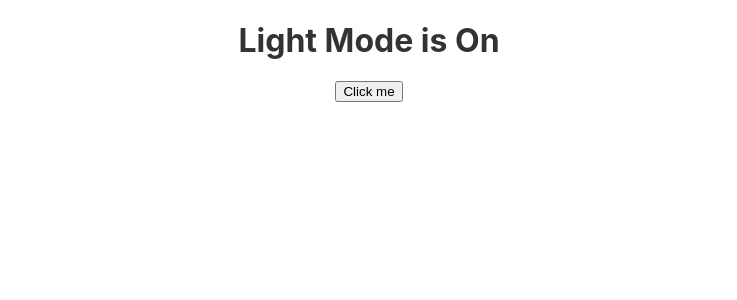
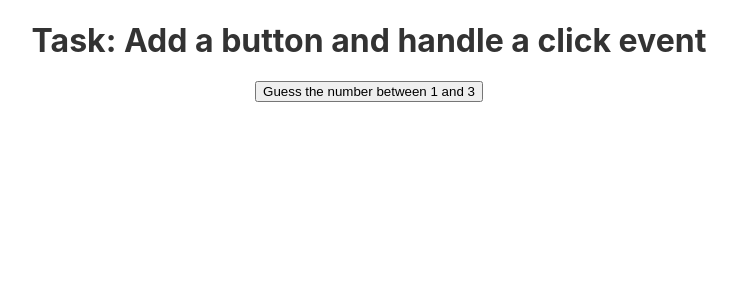
Before and after one commit to devandri/basic-react, a React (Create React App) app: page / in a window 1280 px wide. Shown: the top 300 px of the page, without its empty margins (271-1008 px from the left). Built offline with nearby package versions, Linux system fonts and the light colour scheme.

Commit message:
practice(data&state): dynamic event

```diff
--- a/src/App.js
+++ b/src/App.js
@@ -10,6 +10,7 @@
 import Card from './components/Card';
 import ClickExample from './components/ClickExample';
 import ModeToggler from './components/ModeToggler';
+import DynamicEvent from './components/DynamicEvent';
 
 const bool = true
 const str1 = "Just"
@@ -79,7 +80,8 @@
       {/* <PracticeComponentProperties /> */}
       {/* <MultipleComponent /> */}
       {/* <ClickExample /> */}
-      <ModeToggler />
+      {/* <ModeToggler /> */}
+      <DynamicEvent />
     </div>
   )
 }
--- /dev/null
+++ b/src/components/DynamicEvent.js
@@ -0,0 +1,19 @@
+function DynamicEvent() {
+
+    function handleClick() {
+        let randomNum = Math.floor(Math.random() * 3) +1
+        console.log(randomNum)
+
+        let userInput = prompt('type a number')
+        alert(`Computer number: ${randomNum}, your guess: ${userInput}`)
+    }
+
+    return (
+        <div>
+            <h1>Task: Add a button and handle a click event</h1>
+            <button onClick={handleClick}>Guess the number between 1 and 3</button>
+        </div>
+    )
+}
+
+export default DynamicEvent;
```
